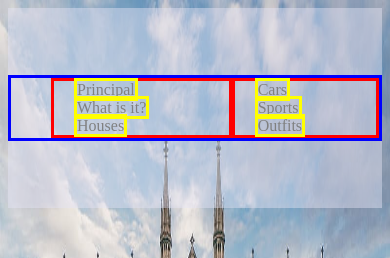
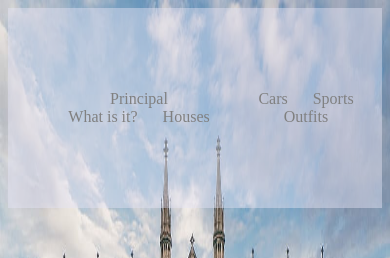
Before and after one commit to SimonIllariettiKer/old-money, a website: page index.html in a window 390 px wide. Shown: the top 258 px of the page. Drawn offline with Linux system fonts and the light colour scheme.

Commit message:
index2.0

```diff
--- a/scss/secciones/_index.scss
+++ b/scss/secciones/_index.scss
@@ -19,16 +19,17 @@ body {
             align-items: center;
 
             ul {
-                display: flex;
-                align-items: center;
-                justify-content: center;
-                width: 90%;
-                border: solid 3px blue;
+                 display: flex;
+                 align-items: center;
+                 justify-content: center;
+                 width: 90%;
 
                 .li-a-1 {
                     display: flex;
+                    justify-content: center;
                     flex-wrap: wrap;
-                    border: solid 3px red;
+                    padding: 0px;
+                    width: 100%;
 
                     li {
                         list-style: none;
@@ -36,11 +37,10 @@ body {
                         a {
                             list-style: none;
                             margin-left: 20px;
-                            margin-right: 20px;
+                            margin-right: 5px;
                             color: grey;
                             font-family: "dancing-script";
                             text-decoration: none;
-                            border: solid 3px yellow;
 
                             &:hover {
                                 color: white;
@@ -53,7 +53,7 @@ body {
                 img {
                     width: 200px;
                     height: 200px;
-                    margin-left: 10px;
+                    margin-right: 50px;
                 }
             }
         }
@@ -107,6 +107,7 @@ body {
         display: flex;
         justify-content: center;
         align-items: center;
+
         img {
             width: 150px;
             height: 150px;
@@ -118,9 +119,9 @@ body {
 
 
 @media (max-width: 600px) {
-    header{
+    header {
         .navbar {
-            height: 300px;
+            height: 200px;
             display: flex;
             flex-direction: row;
             align-items: center;
@@ -130,14 +131,44 @@ body {
                 display: flex;
                 align-items: center;
                 justify-content: center;
-                width: 80%;
-                img{
+                width: 50%;
+
+                img {
                     display: none;
+                }
+
+                .li-a-1 {
+                    display: flex;
+                    justify-content: right;
+                    flex-direction: row;
+
+                    li {
+                        list-style: none;
+                        display: flex;
+                        justify-content: center;
+                        flex-direction: row;
+
+                        a {
+                            list-style: none;
+                            margin-left: 5px;
+                            margin-right: 5px;
+                            color: grey;
+                            font-family: "dancing-script";
+                            text-decoration: none;
+                            font-size: 16px;
+
+                            &:hover {
+                                color: white;
+                                text-decoration: underline;
+                            }
+                        }
+                    }
                 }
             }
         }
     }
-    .main-index{
+
+    .main-index {
         .images-index {
             display: flex;
             justify-content: space-between;
@@ -150,10 +181,12 @@ body {
                 margin-left: 10px;
                 margin-right: 10px;
             }
-            .img-3{
+
+            .img-3 {
                 display: none;
             }
-            .img-4{
+
+            .img-4 {
                 display: none;
             }
         }
```
Also changed, not shown: css/style.css.
